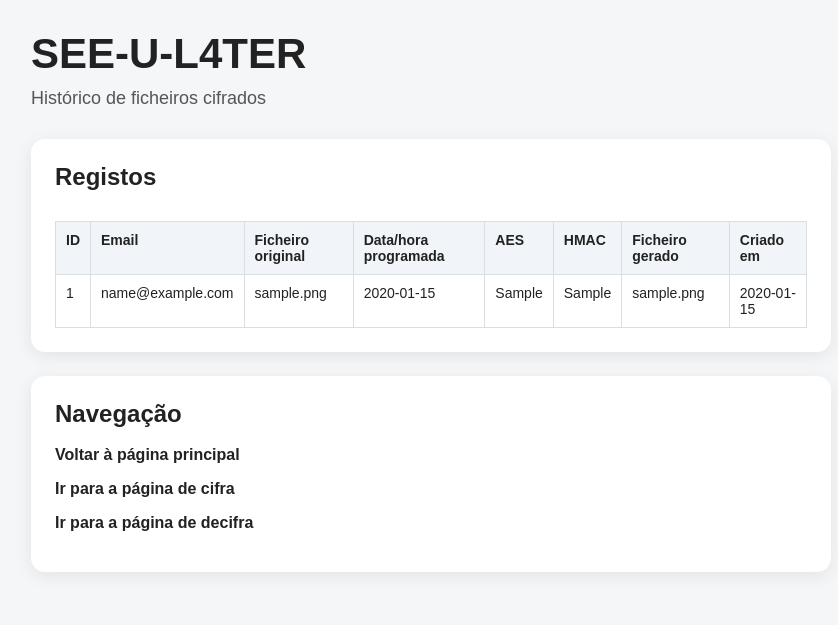
After one commit to k1k0p/seeul4ter, a Flask app: page /history in a window 1280 px wide. The commit adds this page. Shown: the top 625 px of the page, without its empty margins (209-1047 px from the left). Run offline with Flask 3, Linux system fonts and the light colour scheme; tables that the repository leaves empty hold one stand-in row (values such as "Sample post").

Commit message:
second commit (horas, cifra, decifra)

```diff
--- a/server/app.py
+++ b/server/app.py
@@ -2,11 +2,18 @@ from flask import Flask, render_template, request, Response
 from crypto_utils import (
     derive_current_key,
     derive_future_key,
+    derive_keys,
     encrypt_file_aes_cbc,
     compute_hmac_sha256,
-    build_encrypted_package
+    build_encrypted_package,
+    load_encrypted_package,
+    verify_hmac_sha256,
+    decrypt_file_aes_cbc,
+    is_unlock_time_reached
 )
 from db import init_db
+from models import insert_encrypted_file, get_all_encrypted_files
+from datetime import datetime
 import os
 
 BASE_DIR = os.path.dirname(os.path.abspath(__file__))
@@ -89,6 +96,18 @@ def encrypt_page():
 
             output_filename = f"{uploaded_file.filename}.encrypted.json"
 
+            created_at = datetime.now().strftime("%Y-%m-%d %H:%M:%S")
+
+            insert_encrypted_file(
+                email=key_data["email"],
+                original_filename=uploaded_file.filename,
+                scheduled_datetime=key_data["timestamp"],
+                aes_mode="AES-128-CBC",
+                hmac_mode="HMAC-SHA256",
+                file_path=output_filename,
+                created_at=created_at
+            )
+
             return Response(
                 encrypted_package,
                 mimetype="application/json",
@@ -102,5 +121,65 @@ def encrypt_page():
 
     return render_template("encrypt.html", error=error)
 
+@app.route("/decrypt", methods=["GET", "POST"])
+def decrypt_page():
+    error = None
+
+    if request.method == "POST":
+        try:
+            key_hex = request.form.get("key_hex", "").strip()
+            uploaded_file = request.files.get("file")
+
+            if not key_hex or not uploaded_file:
+                raise ValueError("Fornece a chave AES e o ficheiro cifrado.")
+
+            package = load_encrypted_package(uploaded_file.read())
+
+            if not is_unlock_time_reached(package["timestamp"]):
+                raise ValueError(
+                    f"O ficheiro só pode ser decifrado a partir de {package['timestamp']}.")
+
+            key_data = derive_keys(package["email"], package["timestamp"])
+
+            hmac_valid = verify_hmac_sha256(
+                hmac_key_bytes=key_data["hmac_key_bytes"],
+                email=package["email"],
+                timestamp=package["timestamp"],
+                algorithm=package["algorithm"],
+                original_filename=package["original_filename"],
+                iv=package["iv"],
+                ciphertext=package["ciphertext"],
+                received_hmac=package["hmac"]
+            )
+
+            if not hmac_valid:
+                raise ValueError("Falha na verificação de integridade: HMAC inválido.")
+
+            aes_key_bytes = bytes.fromhex(key_hex)
+
+            plaintext = decrypt_file_aes_cbc(
+                ciphertext=package["ciphertext"],
+                key_bytes=aes_key_bytes,
+                iv=package["iv"]
+            )
+
+            return Response(
+                plaintext,
+                mimetype="application/octet-stream",
+                headers={
+                    "Content-Disposition": f"attachment; filename={package['original_filename']}"
+                }
+            )
+
+        except Exception as e:
+            error = f"Erro: {str(e)}"
+
+    return render_template("decrypt.html", error=error)
+
+@app.route("/history")
+def history_page():
+    records = get_all_encrypted_files()
+    return render_template("history.html", records=records)
+
 if __name__ == "__main__":
     app.run(debug=True)
--- a/server/static/style.css
+++ b/server/static/style.css
@@ -130,3 +130,26 @@ a {
 a:hover {
     text-decoration: underline;
 }
+
+.table-wrapper {
+    overflow-x: auto;
+}
+
+table {
+    width: 100%;
+    border-collapse: collapse;
+    margin-top: 12px;
+    font-size: 14px;
+}
+
+th,
+td {
+    border: 1px solid #d9dee3;
+    padding: 10px;
+    text-align: left;
+    vertical-align: top;
+}
+
+th {
+    background: #f1f5f9;
+}
--- /dev/null
+++ b/server/templates/history.html
@@ -0,0 +1,61 @@
+<!DOCTYPE html>
+<html lang="pt">
+<head>
+    <meta charset="UTF-8">
+    <meta name="viewport" content="width=device-width, initial-scale=1.0">
+    <title>Histórico - SEE-U-L4TER</title>
+    <link rel="stylesheet" href="{{ url_for('static', filename='style.css') }}">
+</head>
+<body>
+    <div class="container">
+        <h1>SEE-U-L4TER</h1>
+        <p class="subtitle">Histórico de ficheiros cifrados</p>
+
+        <section class="card">
+            <h2>Registos</h2>
+
+            {% if records %}
+                <div class="table-wrapper">
+                    <table>
+                        <thead>
+                            <tr>
+                                <th>ID</th>
+                                <th>Email</th>
+                                <th>Ficheiro original</th>
+                                <th>Data/hora programada</th>
+                                <th>AES</th>
+                                <th>HMAC</th>
+                                <th>Ficheiro gerado</th>
+                                <th>Criado em</th>
+                            </tr>
+                        </thead>
+                        <tbody>
+                            {% for record in records %}
+                            <tr>
+                                <td>{{ record.id }}</td>
+                                <td>{{ record.email }}</td>
+                                <td>{{ record.original_filename }}</td>
+                                <td>{{ record.scheduled_datetime }}</td>
+                                <td>{{ record.aes_mode }}</td>
+                                <td>{{ record.hmac_mode }}</td>
+                                <td>{{ record.file_path }}</td>
+                                <td>{{ record.created_at }}</td>
+                            </tr>
+                            {% endfor %}
+                        </tbody>
+                    </table>
+                </div>
+            {% else %}
+                <p>Ainda não existem registos.</p>
+            {% endif %}
+        </section>
+
+        <section class="card">
+            <h2>Navegação</h2>
+            <p><a href="{{ url_for('index') }}">Voltar à página principal</a></p>
+            <p><a href="{{ url_for('encrypt_page') }}">Ir para a página de cifra</a></p>
+            <p><a href="{{ url_for('decrypt_page') }}">Ir para a página de decifra</a></p>
+        </section>
+    </div>
+</body>
+</html>
--- a/server/templates/index.html
+++ b/server/templates/index.html
@@ -85,6 +85,8 @@
     <section class="card">
     <h2>Outras funcionalidades</h2>
     <p><a href="{{ url_for('encrypt_page') }}">Ir para a página de cifra de ficheiros</a></p>
+    <p><a href="{{ url_for('decrypt_page') }}">Ir para a página de decifra de ficheiros</a></p>
+    <p><a href="{{ url_for('history_page') }}">Ver histórico de ficheiros cifrados</a></p>
     </section>
 
 </body>
```
Also changed, not shown: server/crypto_utils.py (+48 -0 lines), server/templates/decrypt.html (+52 -0 lines).
